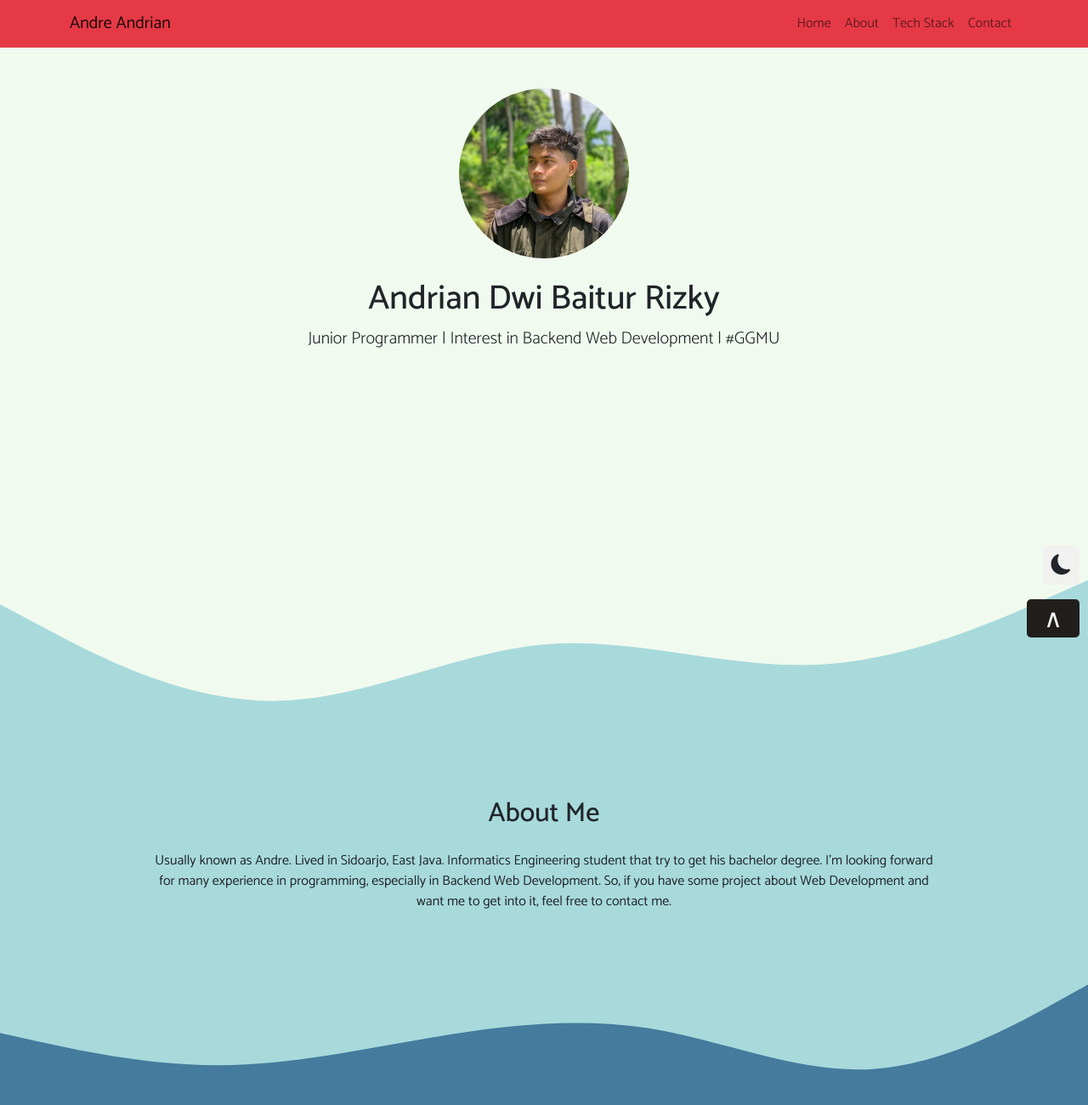
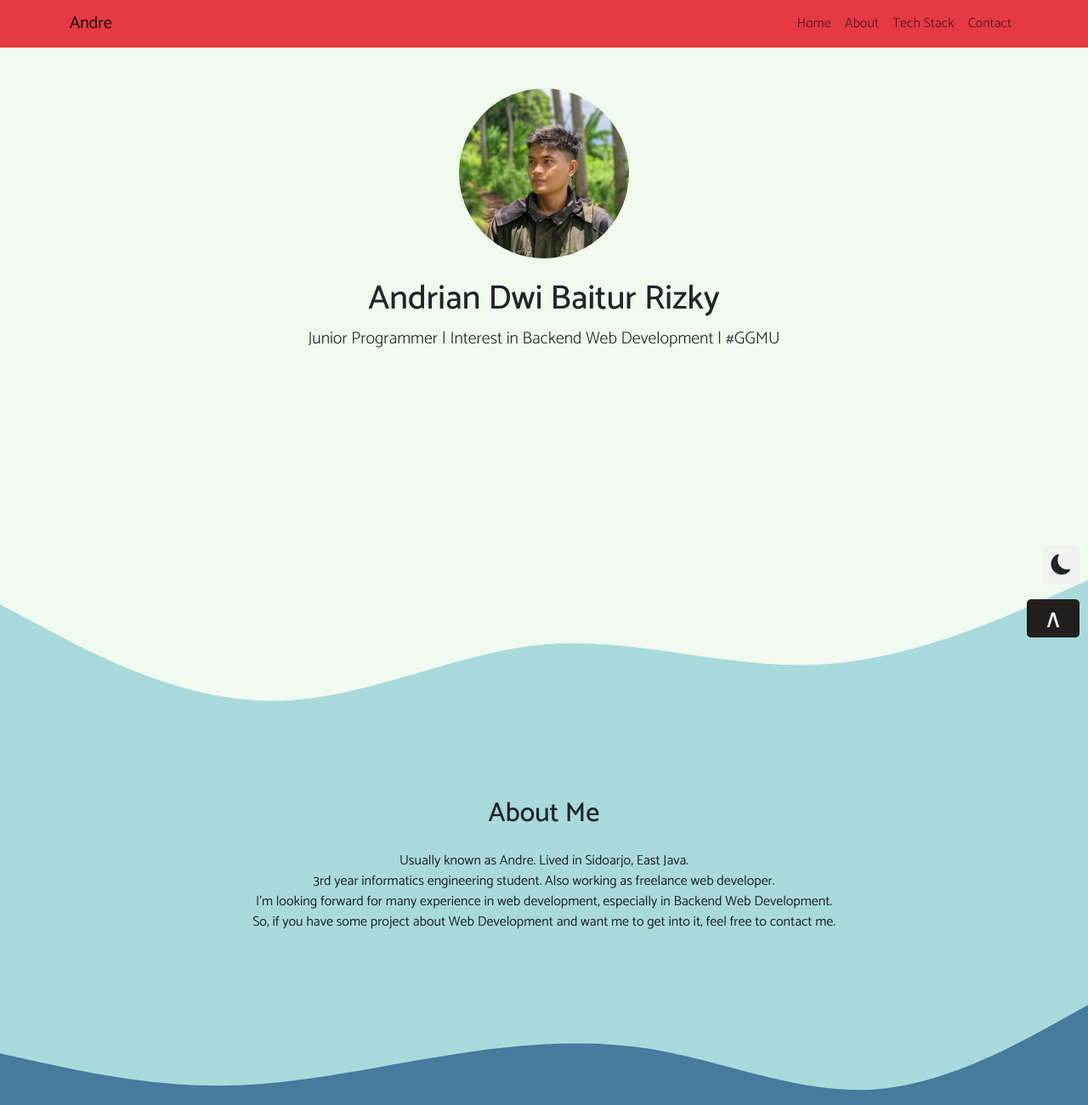
Before and after one commit to andreandriand/andreandriand.github.io, a plain HTML site: page index.html in a window 1280 px wide. Shown: the top 1300 px of the page at 85% size. Drawn offline with nearby package versions, Linux system fonts and the light colour scheme.

Commit message:
Little Update

```diff
--- a/index.html
+++ b/index.html
@@ -20,14 +20,14 @@
     <link rel="preconnect" href="https://fonts.gstatic.com" crossorigin />
     <link href="https://fonts.googleapis.com/css2?family=Catamaran:wght@100;200;300;400;500;600;700;800;900&display=swap" rel="stylesheet" />
 
-    <title>Portfolio | Andre Andrian</title>
+    <title>Profile | Andre</title>
   </head>
   <body>
     <!-- Navbar -->
 
     <nav id="navbar" class="navbar navbar-expand-lg navbar-light bg-red sticky-top">
       <div class="container">
-        <a class="navbar-brand" href="index.html">Andre Andrian</a>
+        <a class="navbar-brand" href="index.html">Andre</a>
         <button class="navbar-toggler" type="button" data-bs-toggle="collapse" data-bs-target="#navbarNavAltMarkup" aria-controls="navbarNavAltMarkup" aria-expanded="false" aria-label="Toggle navigation">
           <span class="navbar-toggler-icon"></span>
         </button>
@@ -76,8 +76,10 @@
         </div>
         <div class="row pt-3 justify-content-center">
           <div class="col-10" data-aos="fade-up" data-aos-duration="1000" data-aos-delay="100">
-            Usually known as Andre. Lived in Sidoarjo, East Java. Informatics Engineering student that try to get his bachelor degree. I'm looking forward for many experience in programming, especially in Backend Web Development. So, if you
-            have some project about Web Development and want me to get into it, feel free to contact me.
+            Usually known as Andre. Lived in Sidoarjo, East Java. <br />
+            3rd year informatics engineering student. Also working as freelance web developer. <br />
+            I'm looking forward for many experience in web development, especially in Backend Web Development. <br />
+            So, if you have some project about Web Development and want me to get into it, feel free to contact me.
           </div>
         </div>
       </div>
@@ -164,7 +166,7 @@
                 <a href="https://bit.ly/3t4B0ME"><i class="bi bi-whatsapp"></i> Whatsapp</a>
               </li>
               <li class="pb-2">
-                <a href="#"><i class="bi bi-linkedin"></i> LinkedIn</a>
+                <a href="https://www.linkedin.com/in/andreandrian/"><i class="bi bi-linkedin"></i> LinkedIn</a>
               </li>
               <li class="pb-2">
                 <a href="https://www.instagram.com/andreandriand/"><i class="bi bi-instagram"></i> Instagram</a>
```
